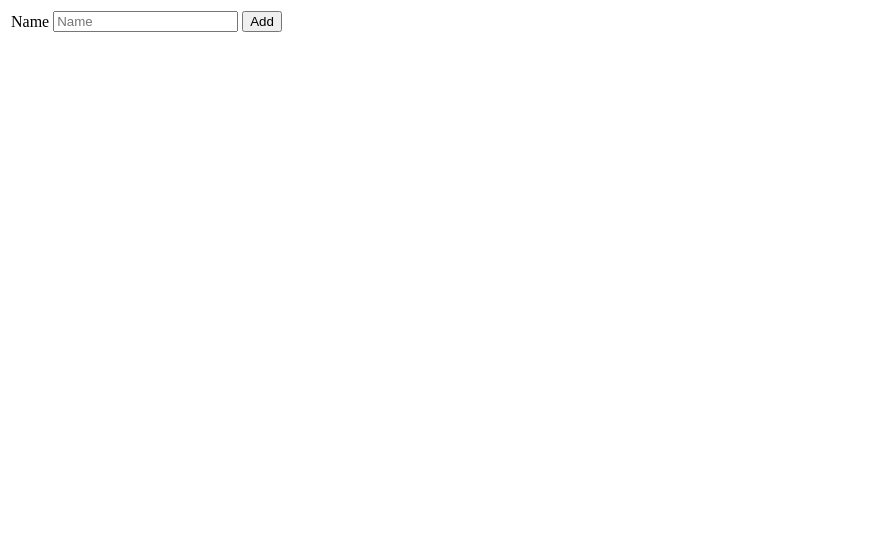
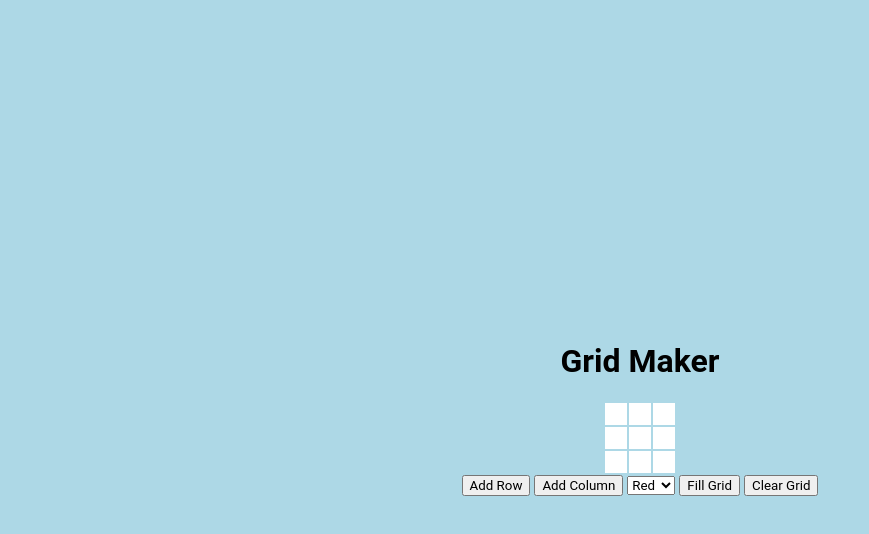
Before and after one commit to jespbel/DOM-2-StartingPoint, a website: page index.html in a window 1280 px wide. Shown: the whole page, without its empty margins (0-869 px from the left). Drawn offline with Linux system fonts and the light colour scheme.

Commit message:
good starting point

```diff
--- a/index.html
+++ b/index.html
@@ -3,25 +3,43 @@
   <head>
     <meta charset="UTF-8" />
     <meta name="viewport" content="width=device-width, initial-scale=1.0" />
-    <title>Document</title>
+    <title>Grid Maker</title>
     <link rel="stylesheet" href="style.css" />
     <script defer src="main.js"></script>
   </head>
   <body>
+    <!-- Please feel free to change the HTML as you see fit! This is just a starting point. -->
     <div id="root">
+      <h1>Grid Maker</h1>
       <table>
         <tbody>
           <tr>
-            <td>Name</td>
-            <td>
-              <input type="text" id="name" placeholder="Name" />
-            </td>
-            <td>
-              <button id="add-name">Add</button>
-            </td>
+            <td></td>
+            <td></td>
+            <td></td>
+          </tr>
+          <tr>
+            <td></td>
+            <td></td>
+            <td></td>
+          </tr>
+          <tr>
+            <td></td>
+            <td></td>
+            <td></td>
           </tr>
         </tbody>
       </table>
+      <div>
+        <button id="add-row">Add Row</button>
+        <button id="add-column">Add Column</button>
+        <select id="color-select">
+          <option value="red">Red</option>
+          <option value="blue">Blue</option>
+        </select>
+        <button id="fill-grid">Fill Grid</button>
+        <button id="clear-grid">Clear Grid</button>
+      </div>
     </div>
   </body>
 </html>
--- a/main.js
+++ b/main.js
@@ -0,0 +1,7 @@
+// Please feel free to change the JS as you see fit! This is just a starting point.
+
+const root = document.getElementById("root");
+root.addEventListener("click", (event) => {
+  console.log(event.target.tagName);
+  console.log(event.target);
+});
--- a/style.css
+++ b/style.css
@@ -0,0 +1,26 @@
+/* Please feel free to change the CSS as you see fit! This is just a starting point. */
+
+* {
+  font-family: "Roboto", sans-serif;
+}
+body {
+  background-color: #add8e6;
+}
+
+#root {
+  display: flex;
+  flex-direction: column;
+  align-items: center;
+  justify-content: center;
+  height: 100vh;
+}
+
+h1 {
+  font-size: 2rem;
+}
+
+td {
+  width: 20px;
+  height: 20px;
+  background-color: #ffffff;
+}
```
